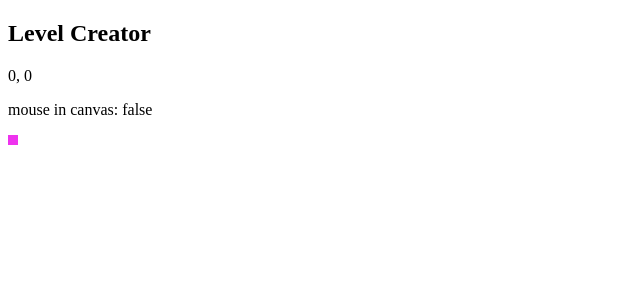
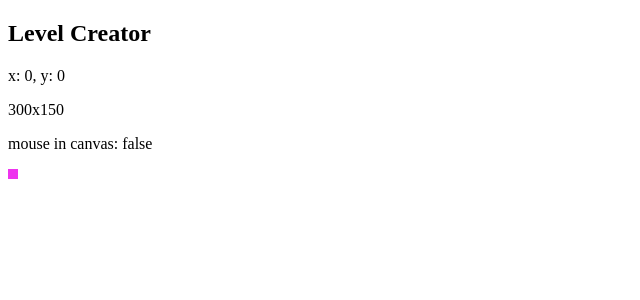
Before and after one commit to eric-dahlgren-nti-johanneberg/super-dino, a Next.js app: page /maker in a window 1280 px wide. Shown: the top 300 px of the page, without its empty margins (0-640 px from the left). Built offline with nearby package versions, Linux system fonts and the light colour scheme.

Commit message:
feat(levelMaker): correct canvas ratio

```diff
--- a/src/features/levelMaker/index.tsx
+++ b/src/features/levelMaker/index.tsx
@@ -1,7 +1,7 @@
-import { FC, useCallback, useEffect, useRef } from 'react';
+import { FC, useEffect, useLayoutEffect, useRef, useState } from 'react';
 
+import { useElementSize } from './useElementSize';
 import { useMousePosition } from './useMousePosition';
-import { useWindowSize } from './useWindowSize';
 
 type WorldPosition = { x: number; y: number };
 
@@ -10,44 +10,64 @@ const drawBlockAt = (gl: CanvasRenderingContext2D, position: WorldPosition) => {
   gl.fillRect(position.x, position.y, 10, 10);
 };
 
-const showBlockAt = (
-  gl: CanvasRenderingContext2D,
-  position: WorldPosition
-) => {};
+const useCanvasEngine = (
+  drawFn: () => void
+): [() => void, () => void, number] => {
+  const lastFrame = useRef(performance.now());
+  const [counter, setCounter] = useState(0);
+  const [shouldStop, setShouldStop] = useState(true);
+
+  useLayoutEffect(() => {
+    if (!shouldStop) {
+      let timerId: number;
+
+      const animate = () => {
+        setCounter((c) => c + 1);
+        lastFrame.current = performance.now() - lastFrame.current;
+        timerId = requestAnimationFrame(animate);
+      };
+      timerId = requestAnimationFrame(animate);
+      return () => cancelAnimationFrame(timerId);
+    }
+  }, [shouldStop]);
+
+  useEffect(drawFn, [counter, drawFn]);
+
+  const start = () => setShouldStop(false);
+  const stop = () => setShouldStop(true);
+
+  return [start, stop, 1 / lastFrame.current];
+};
 
 const LevelMaker: FC = () => {
-  const canvasRef = useRef<HTMLCanvasElement>(null);
-  const [width, height] = useWindowSize();
-
+  const [canvasRef, { width, height }] = useElementSize<HTMLCanvasElement>();
   const [mouseX, mouseY, mouseInCanvas] = useMousePosition(canvasRef);
 
-  const gameLoop = useCallback(() => {
+  const gameLoop = () => {
     const gl = canvasRef.current?.getContext('2d');
 
     if (gl) {
+      gl.canvas.width = gl.canvas.offsetWidth;
+      gl.canvas.height = gl.canvas.offsetHeight;
+
       gl.clearRect(0, 0, gl.canvas.width, gl.canvas.height);
-
       drawBlockAt(gl, { x: mouseX, y: mouseY });
     }
-    requestAnimationFrame(gameLoop);
-  }, [mouseX, mouseY]);
+  };
 
-  useEffect(() => {
-    requestAnimationFrame(gameLoop);
-  }, [gameLoop]);
+  useCanvasEngine(gameLoop);
 
   return (
     <section className='m-auto max-w-screen-lg'>
       <h1>Level Creator</h1>
       <span>
-        {mouseX}, {mouseY}
+        x: {mouseX}, y: {mouseY}
       </span>
+      <p>
+        {width}x{height}
+      </p>
       <p>mouse in canvas: {mouseInCanvas.toString()}</p>
-      <canvas
-        className='aspect-video bg-amber-600/10 w-full'
-        width={width < 1024 ? width : 1024}
-        ref={canvasRef}
-      />
+      <canvas className='aspect-video bg-amber-600/10 w-full' ref={canvasRef} />
     </section>
   );
 };
--- /dev/null
+++ b/src/features/levelMaker/useElementSize.ts
@@ -0,0 +1,50 @@
+import {
+  RefObject,
+  useCallback,
+  useLayoutEffect,
+  useRef,
+  useState,
+} from 'react';
+
+// See: https://usehooks-ts.com/react-hook/use-event-listener
+import { useEventListener } from './useEventListener';
+
+interface Size {
+  width: number;
+  height: number;
+}
+
+function useElementSize<T extends HTMLElement = HTMLDivElement>(): [
+  RefObject<T>,
+  Size
+] {
+  // Mutable values like 'ref.current' aren't valid dependencies
+  // because mutating them doesn't re-render the component.
+  // Instead, we use a state as a ref to be reactive.
+  const ref = useRef<T>(null);
+  const [size, setSize] = useState<Size>({
+    width: 0,
+    height: 0,
+  });
+
+  // Prevent too many rendering using useCallback
+  const handleSize = useCallback(() => {
+    setSize({
+      width: ref.current?.offsetWidth || 0,
+      height: ref.current?.offsetHeight || 0,
+    });
+
+    // eslint-disable-next-line react-hooks/exhaustive-deps
+  }, [ref.current?.offsetHeight, ref.current?.offsetWidth]);
+
+  useEventListener('resize', handleSize);
+
+  useLayoutEffect(() => {
+    handleSize();
+    // eslint-disable-next-line react-hooks/exhaustive-deps
+  }, [ref.current?.offsetHeight, ref.current?.offsetWidth]);
+
+  return [ref, size];
+}
+
+export { useElementSize };
--- /dev/null
+++ b/src/features/levelMaker/useEventListener.ts
@@ -0,0 +1,40 @@
+import { RefObject, useEffect, useRef } from 'react';
+
+function useEventListener<T extends HTMLElement = HTMLDivElement>(
+  eventName: keyof WindowEventMap | string, // string to allow custom event
+  handler: (event: Event) => void,
+  element?: RefObject<T>
+) {
+  // Create a ref that stores handler
+  const savedHandler = useRef<(event: Event) => void>();
+
+  useEffect(() => {
+    // Define the listening target
+    const targetElement: T | Window = element?.current || window;
+    if (!(targetElement && targetElement.addEventListener)) {
+      return;
+    }
+
+    // Update saved handler if necessary
+    if (savedHandler.current !== handler) {
+      savedHandler.current = handler;
+    }
+
+    // Create event listener that calls handler function stored in ref
+    const eventListener = (event: Event) => {
+      // eslint-disable-next-line no-extra-boolean-cast
+      if (!!savedHandler?.current) {
+        savedHandler.current(event);
+      }
+    };
+
+    targetElement.addEventListener(eventName, eventListener);
+
+    // Remove event listener on cleanup
+    return () => {
+      targetElement.removeEventListener(eventName, eventListener);
+    };
+  }, [eventName, element, handler]);
+}
+
+export { useEventListener };
--- a/src/features/levelMaker/useWindowSize.ts
+++ /dev/null
@@ -1,16 +0,0 @@
-import { useLayoutEffect, useState } from 'react';
-
-const useWindowSize = () => {
-  const [size, setSize] = useState([0, 0]);
-  useLayoutEffect(() => {
-    function updateSize() {
-      setSize([window.innerWidth, window.innerHeight]);
-    }
-    window.addEventListener('resize', updateSize);
-    updateSize();
-    return () => window.removeEventListener('resize', updateSize);
-  }, []);
-  return size;
-};
-
-export { useWindowSize };
```
Also changed, not shown: 1 other file (tests, documents, lock files or other folders).
